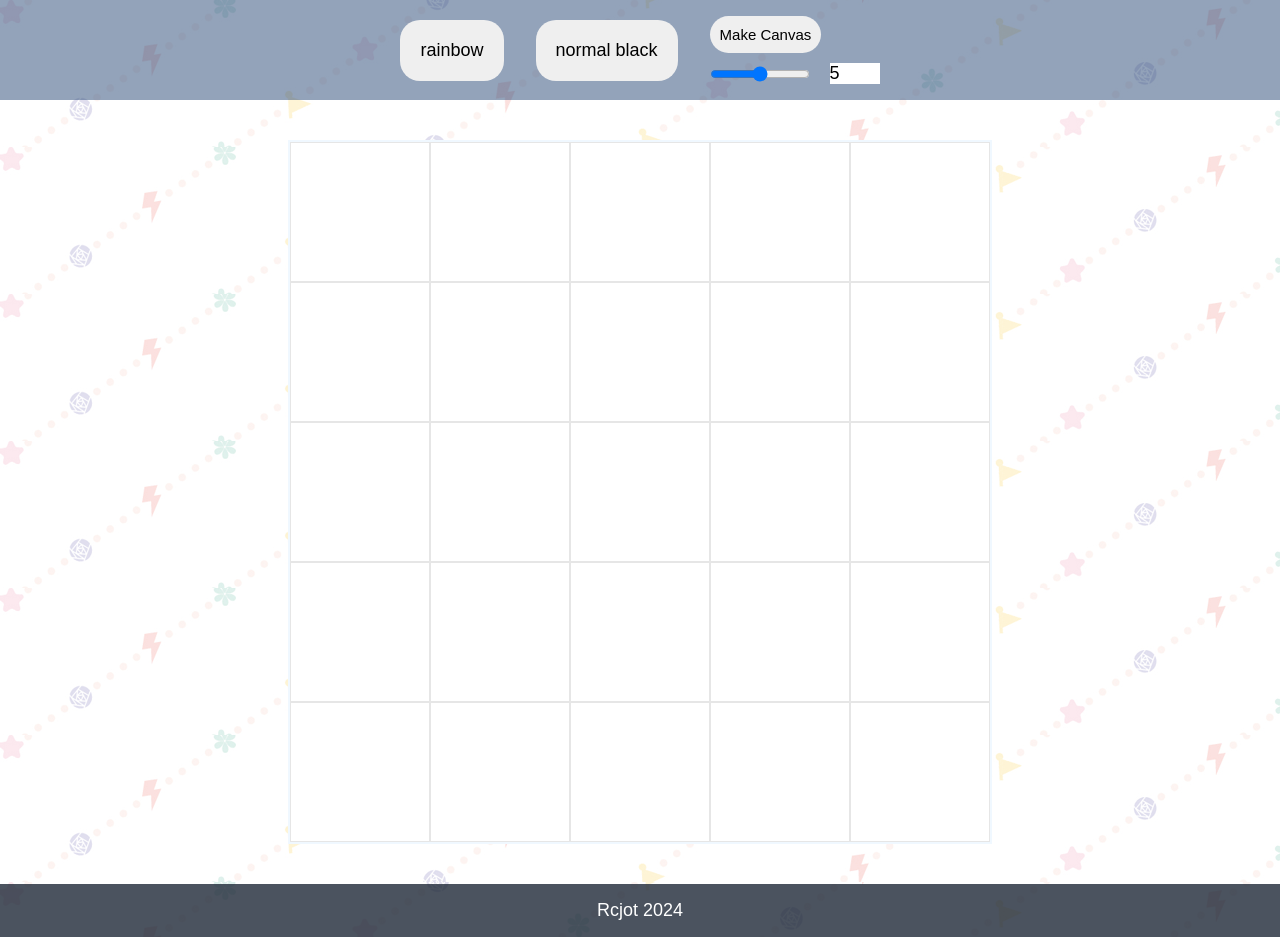
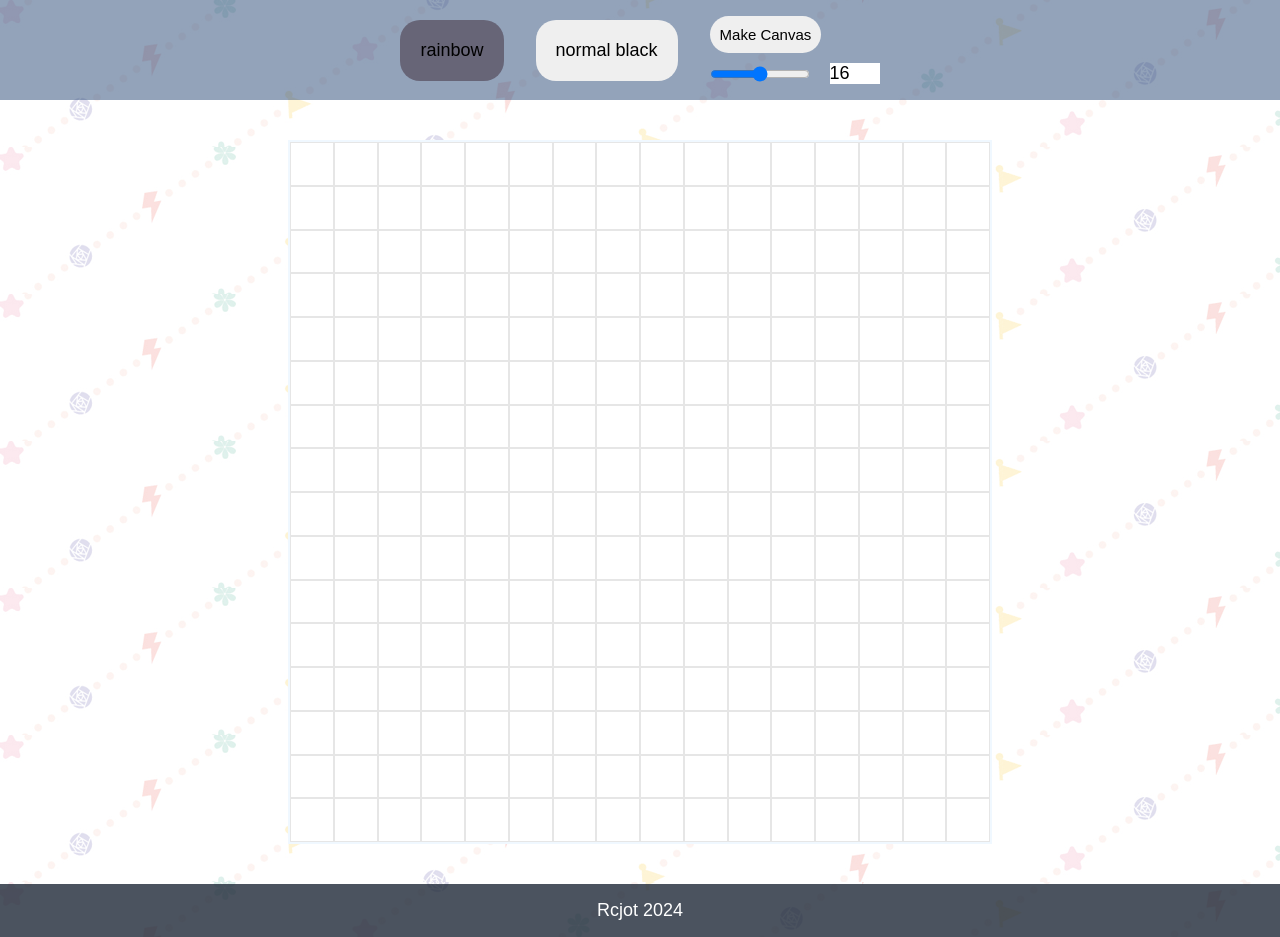
Before and after one commit to Rcjot/Project-Etch-a-Sketch, a plain HTML site: page index.html in a window 1280 px wide. Both pictures are taken after a click on the button "rainbow". Drawn offline with Linux system fonts and the light colour scheme.

Commit message:
rainbows and buttons!

```diff
--- a/script.js
+++ b/script.js
@@ -1,12 +1,15 @@
 const container = document.querySelector("#container");
 const canvaButton = document.querySelector('#canvasButton');
 const rainbow = document.querySelector('#rainbow');
+const black = document.querySelector('#black');
+black.setAttribute('style', 'background-color: rgba(60,41,55, 0.5)');
 const numRange = document.querySelector('#numRange');
 const numInput = document.querySelector('#numInput');
-numInput.value = 5;
+numInput.value = 16;
 let rowContainerMain; // do this
 let size = numInput.value;
 let first = true;
+let rainbowBool = false;
 //  let size = 16;
 
 
@@ -23,37 +26,59 @@ function createCanvas(mySize){
         gridRow.classList.add("gridRow");
         rowContainer.appendChild(gridRow);
         for (let j = 1; j <=mySize; j++){
+            const rainbowColor = makeRainbow(); // put it here,
+            const blackColor = ';background-color: black';
             let opacity = 0;
             const gridBox = document.createElement("div");
             gridBox.classList.add("gridColumn");
             gridBox.setAttribute('style', myAttribute);
             gridRow.appendChild(gridBox);
             gridBox.addEventListener("mouseover", () => {
+                const myFinalColor = (rainbowBool === true) ? rainbowColor : blackColor;
+                console.log(myFinalColor);
+                const myFinalAttribute = myAttribute + myFinalColor +'; border:0px';
                 opacity += 0.1;
-                const myFinalAttribute = myAttribute + '; background-color: black; border:0px';
-                console.log(myAttribute);
-                gridBox.setAttribute('style', myFinalAttribute + ' ;opacity: ' +opacity);
+                gridBox.setAttribute('style', myFinalAttribute +';opacity:'+opacity);
+
             })
         }
     }
 
 }
 
+function makeRainbow(){
+    let redV = Math.floor(Math.random()*100);
+    let greenV = Math.floor(Math.random()*100);
+    let blueV = Math.floor(Math.random()*100);
+    let opacV = Math.floor(Math.random()*10)/10;
+    let bgcolor = ';background-color: rgba('+ redV + ','+ greenV + ','+ blueV +')';
+    return bgcolor;
+
+
+}
+createCanvas(size);
 
 
 
 
 
-createCanvas(size);
+rainbow.addEventListener("click", ()=>{
+    rainbowBool = true;
+    rainbow.setAttribute('style', 'background-color: rgba(60,41,55, 0.5)');
+    black.removeAttribute('style');
+});
+black.addEventListener("click", () =>{
+    rainbowBool = false;
+    black.setAttribute('style', 'background-color: rgba(60,41,55, 0.5)');
+    rainbow.removeAttribute('style');
 
-rainbow.addEventListener("click", ()=>{
-    removeCanvas();
 })
+
 
 canvaButton.addEventListener("click", () => {
     first = false;
     size = numInput.value;
     console.log(size);
-    rowContainerMain.remove();
+    rowContainerMain.remove(); // the remove here
     createCanvas(size);
 })
--- a/style.css
+++ b/style.css
@@ -34,6 +34,7 @@ button {
     padding: 20px;
     border: 0px;
     border-radius: 20px ;
+    cursor: pointer;
 
 }
 #canvasSize{
```
Also changed, not shown: 1 other file.
